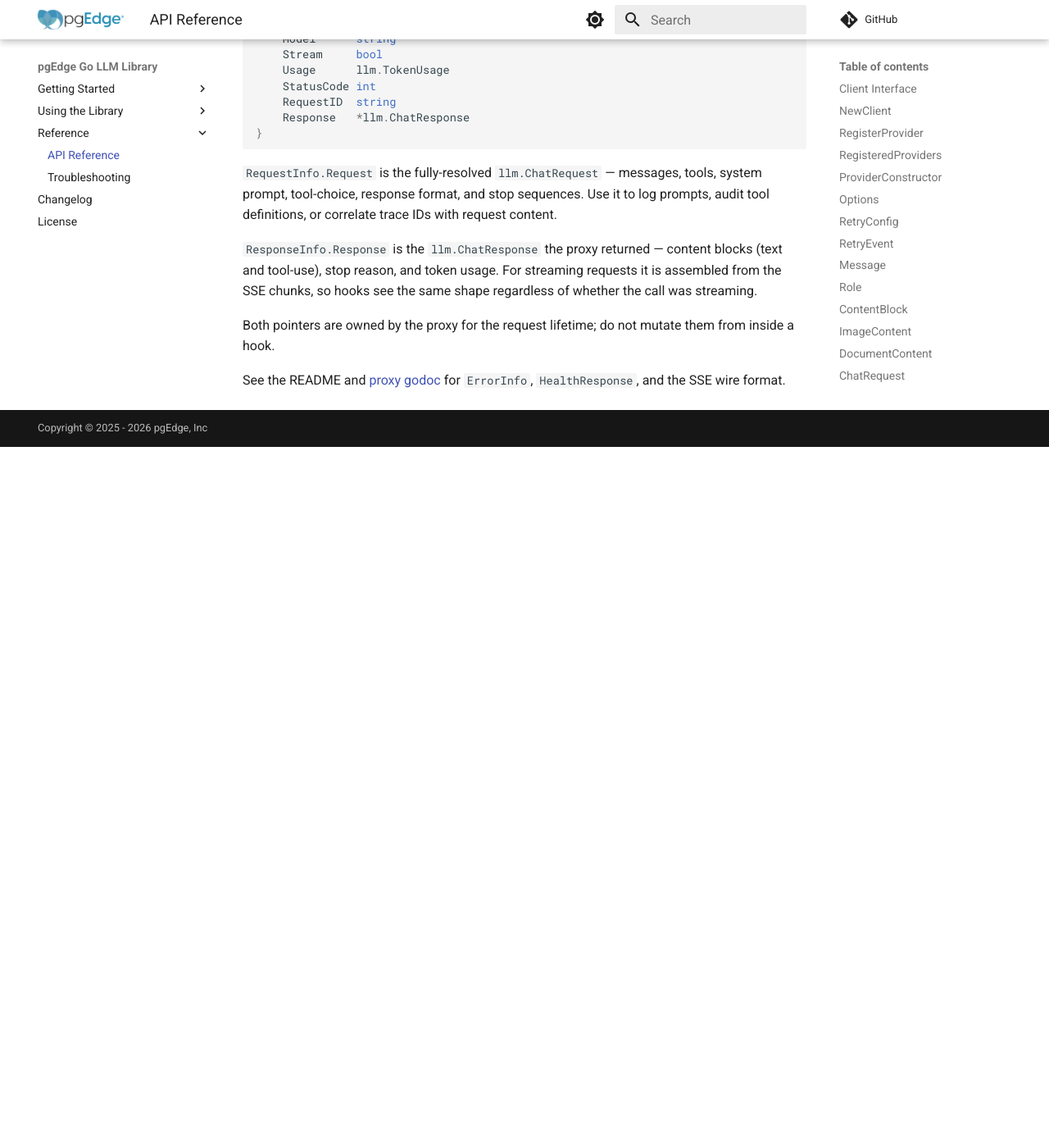
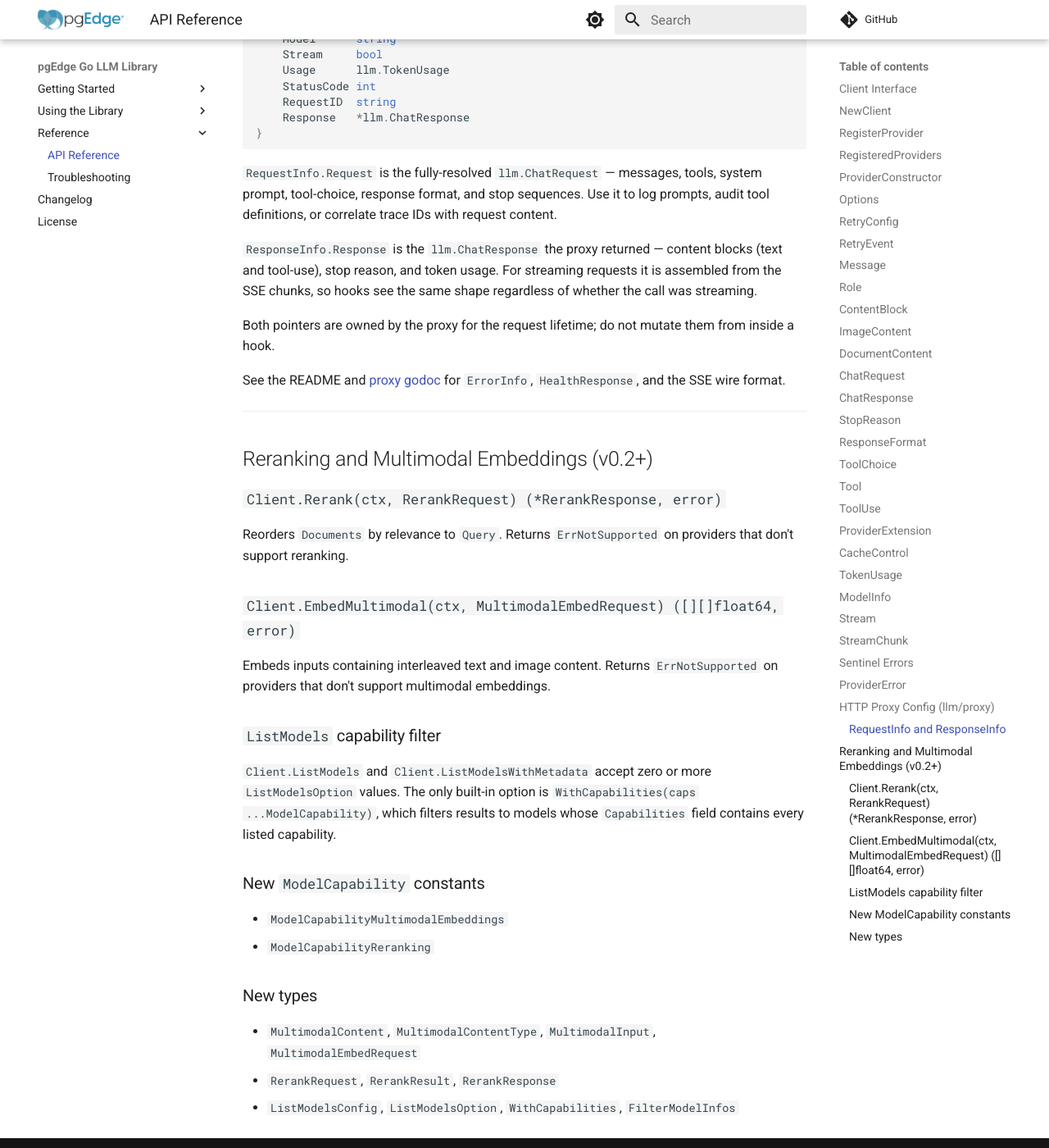
Before and after one commit to pgEdge/pgedge-go-llm-lib, an MkDocs documentation site: the page built from docs/api_reference.md, in a window 1280 px wide and 1400 px high, scrolled down 13319 px. Shown: the whole window at 82% size. Built offline with MkDocs 1.6.1 and Material for MkDocs 9.7.7, drawn with Linux system fonts in a browser that asks for light colours; comment, search, counter and statistics services are not loaded; before the commit the page ends 13864 px from its top, so only the background shows below that.

Commit message:
docs(api): add Rerank, EmbedMultimodal, capability filter to API reference

```diff
--- a/docs/api_reference.md
+++ b/docs/api_reference.md
@@ -612,3 +612,37 @@ not mutate them from inside a hook.
 
 See the README and [proxy godoc](https://pkg.go.dev/github.com/pgEdge/pgedge-go-llm-lib/llm/proxy)
 for `ErrorInfo`, `HealthResponse`, and the SSE wire format.
+
+---
+
+## Reranking and Multimodal Embeddings (v0.2+)
+
+### `Client.Rerank(ctx, RerankRequest) (*RerankResponse, error)`
+
+Reorders `Documents` by relevance to `Query`. Returns `ErrNotSupported`
+on providers that don't support reranking.
+
+### `Client.EmbedMultimodal(ctx, MultimodalEmbedRequest) ([][]float64, error)`
+
+Embeds inputs containing interleaved text and image content. Returns
+`ErrNotSupported` on providers that don't support multimodal embeddings.
+
+### `ListModels` capability filter
+
+`Client.ListModels` and `Client.ListModelsWithMetadata` accept zero or
+more `ListModelsOption` values. The only built-in option is
+`WithCapabilities(caps ...ModelCapability)`, which filters results to
+models whose `Capabilities` field contains every listed capability.
+
+### New `ModelCapability` constants
+
+- `ModelCapabilityMultimodalEmbeddings`
+- `ModelCapabilityReranking`
+
+### New types
+
+- `MultimodalContent`, `MultimodalContentType`, `MultimodalInput`,
+  `MultimodalEmbedRequest`
+- `RerankRequest`, `RerankResult`, `RerankResponse`
+- `ListModelsConfig`, `ListModelsOption`, `WithCapabilities`,
+  `FilterModelInfos`
```
